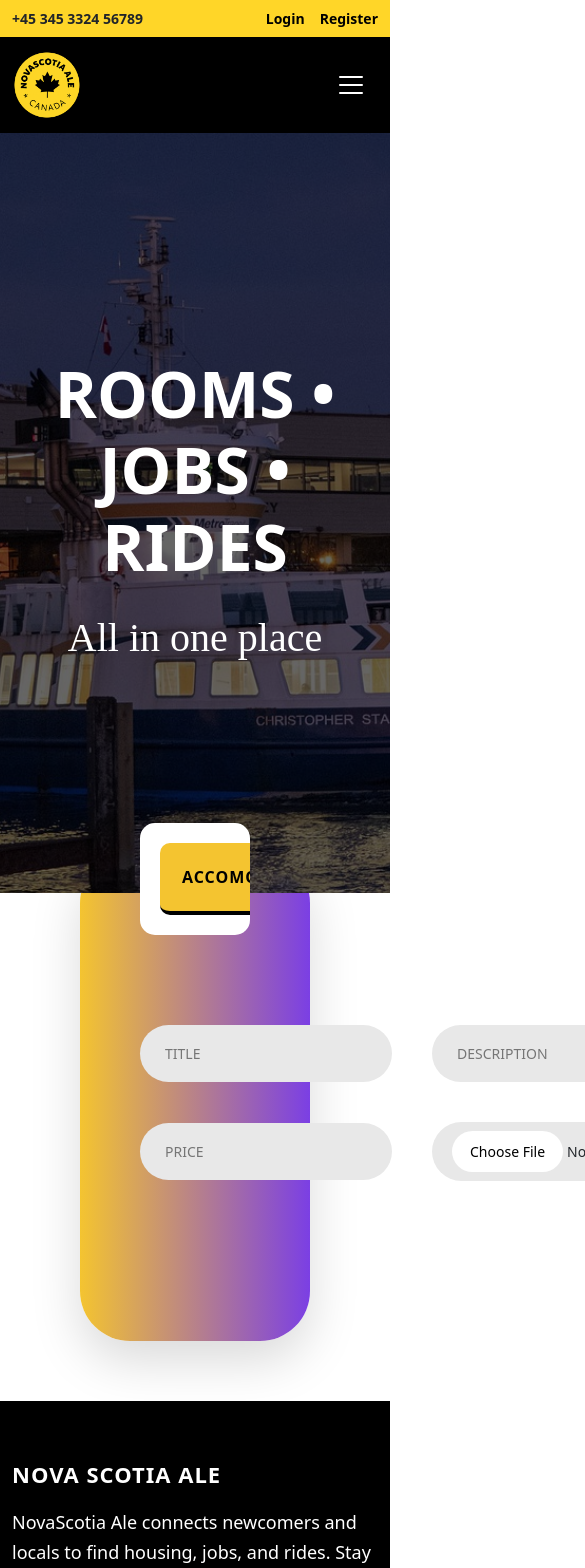
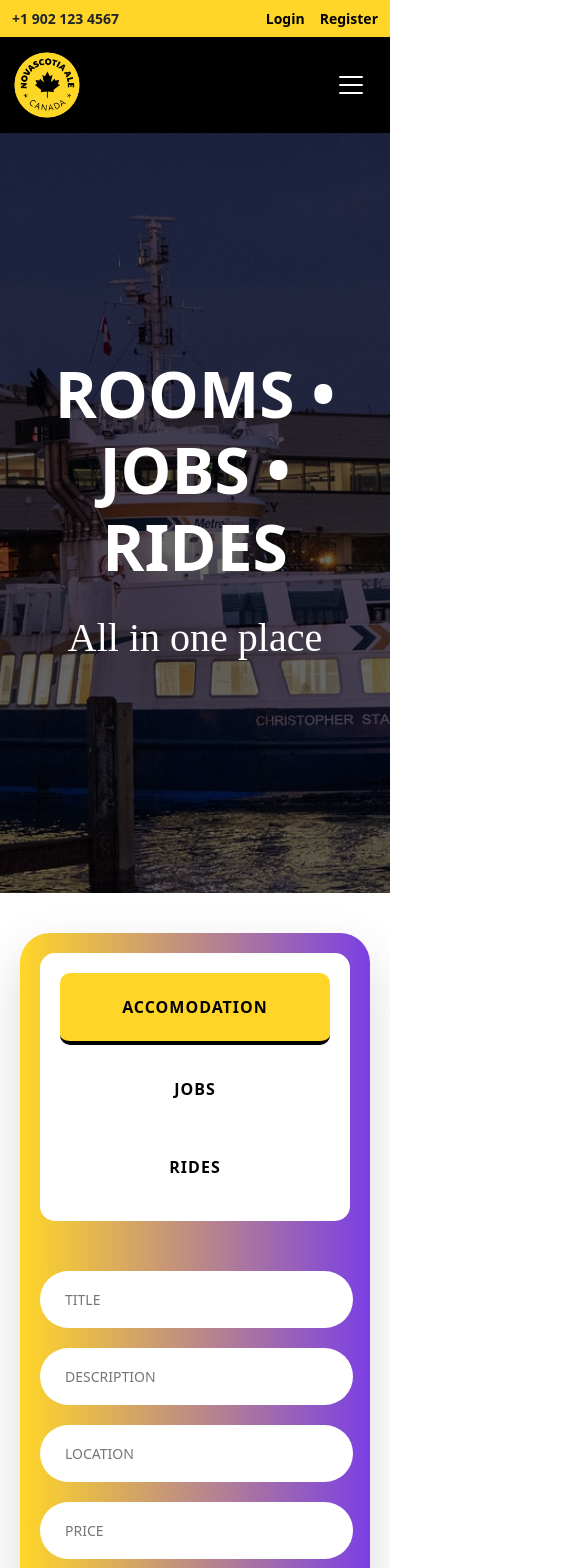
Before and after one commit to nova-scotia-ale-org/nova-scotia-ale, a React app in the folder frontend/: page / in a window 390 px wide. Shown: the top 1568 px of the page, 585 px wide, since content can reach past the window. Built offline with nearby package versions, Linux system fonts and the light colour scheme; the HTML template or start-up script is replaced by a standard one.

Commit message:
fix(frontend): make home tabs fully responsive and improve focus state (closes #27)

```diff
--- a/frontend/src/components/Navbar.css
+++ b/frontend/src/components/Navbar.css
@@ -69,7 +69,9 @@
 }
 
 .nav-link-btn:hover {
-  text-decoration: underline;
+  text-decoration: none;
+  color: var(--color-accent);
+
 }
 
 /* Navbar css END */
--- a/frontend/src/components/Navbar.tsx
+++ b/frontend/src/components/Navbar.tsx
@@ -11,7 +11,7 @@
             <div className="top-bar">
                 <Container className="d-flex justify-content-between">
                     <div className="contact-info">
-                        +45 345 3324 56789
+                        +1 902 123 4567
                     </div>
                     <div className="right-links">
                         <Link to="/login" className="nav-link-btn">
--- a/frontend/src/components/home/HomeTabs.css
+++ b/frontend/src/components/home/HomeTabs.css
@@ -1,25 +1,33 @@
+/* ---------------- Section ---------------- */
+
 .tabs-section {
-  margin-top: -100px;
-  padding: 60px 80px;
+  margin-top: -60px;
+  padding: 60px 40px;
+  width: 100%;
 }
 
 .tabs-wrapper {
-  background: linear-gradient(90deg, #f4c430, #7b3fe4);
-  border-radius: 50px;
-  padding: 60px;
+  background: linear-gradient(90deg, var(--color-primary), #7b3fe4);
+  border-radius: 0 0 40px 40px;
+  padding: 0 50px 50px 50px;
   box-shadow: 0 20px 50px rgba(0, 0, 0, 0.15);
+  max-width: 1200px;
+  margin: 0 auto;
 }
 
-/* ---------------- Tabs ---------------- */
+/* ---------------- Tabs Header ---------------- */
 
 .tabs-header {
   display: flex;
-    background: #ffffff;
+  background: var(--color-accent);
   border-radius: 15px;
   overflow: hidden;
+  padding: 20px;
+  gap: 10px;
+  flex-wrap: wrap;
+  /* prevents overflow */
   position: relative;
-    bottom: 90px;
-    padding: 20px;
+  bottom: 50px;
 }
 
 .tabs-header button {
@@ -31,12 +39,20 @@
   letter-spacing: 1px;
   cursor: pointer;
   transition: all 0.3s ease;
+  white-space: nowrap;
+  border-radius: 10px;
 }
 
 .tabs-header button.active {
-  background: #f4c430;
+  background: var(--color-primary);
   border-bottom: 4px solid #000;
-  border-radius: 10px;
+}
+
+/* ---------------- Tabs Content ---------------- */
+
+.tabs-content {
+  margin-top: 30px;
+  width: 100%;
 }
 
 /* ---------------- Form Grid ---------------- */
@@ -54,17 +70,40 @@
   border: none;
   outline: none;
   font-size: 14px;
-  background: #e8e8e8;
+  background: var(--color-accent);
+}
+.form-grid input:focus {
+  outline: none;
+  border: 2px solid var(--color-primary);
+  background: #ffffff;
+  box-shadow: 0 0 0 3px rgba(244, 196, 48, 0.25);
+  transition: all 0.2s ease;
+}
+/* File input */
+.form-grid input[type="file"] {
+  padding: 9px 20px;
+  border-radius: 50px;
+  background: var(--color-accent);
+  cursor: pointer;
 }
 
-/* ---------------- File Input Styling ---------------- */
-
-.form-grid input[type="file"] {
-  background: transparent;
-  padding: 0;
+/* Style internal file button */
+.form-grid input[type="file"]::file-selector-button {
+  padding: 10px 18px;
+  border-radius: 30px;
+  border: none;
+  background: var(--color-secondary);
+  cursor: pointer;
+  font-weight: 500;
+  transition: 0.3s ease;
+  color: var(--color-accent);
 }
 
-/* ---------------- Button ---------------- */
+.form-grid input[type="file"]::file-selector-button:hover {
+  background: #f4c430;
+}
+
+/* ---------------- Post Button ---------------- */
 
 .post-btn {
   grid-column: 3;
@@ -72,7 +111,7 @@
   width: 200px;
   padding: 18px;
   border-radius: 15px;
-  background: black;
+  background: var(--color-secondary);
   color: white;
   font-weight: bold;
   border: none;
@@ -84,7 +123,7 @@
   transform: translateY(-2px);
 }
 
-/* Fade + Slide animation */
+/* ---------------- Animation ---------------- */
 
 .fade-animate {
   animation: fadeSlide 0.35s ease-in-out;
@@ -95,32 +134,50 @@
     opacity: 0;
     transform: translateY(12px);
   }
+
   to {
     opacity: 1;
     transform: translateY(0);
   }
 }
-.form-grid input[type="file"] {
-  padding: 9px 20px;
-  border-radius: 50px;
-  border: none;
-  outline: none;
-  background: #e8e8e8;
-  font-size: 14px;
-  cursor: pointer;
+
+/* ================= RESPONSIVE ================= */
+
+/* Tablet */
+@media (max-width: 992px) {
+  .tabs-section {
+    margin-top: 0;
+    padding: 40px 20px;
   }
 
-/* Style the actual button inside file input */
-.form-grid input[type="file"]::file-selector-button {
-  padding: 10px 18px;
+  .tabs-wrapper {
+    padding: 40px 20px;
     border-radius: 30px;
-  border: none;
-  background: white;
-  cursor: pointer;
-  font-weight: 500;
-  transition: 0.3s ease;
   }
 
-.form-grid input[type="file"]::file-selector-button:hover {
-  background: #f4c430;
+  .form-grid {
+    grid-template-columns: 1fr;
+    gap: 20px;
   }
+
+  .post-btn {
+    grid-column: auto;
+    width: 100%;
+    justify-self: stretch;
+  }
+}
+
+/* Mobile */
+@media (max-width: 768px) {
+  .tabs-header {
+
+    flex-direction: column;
+    position: relative;
+    bottom: 20px;
+  }
+
+  .tabs-header button {
+    width: 100%;
+    text-align: center;
+  }
+}
```
Lines whose indentation alone changed are shown as unchanged.
